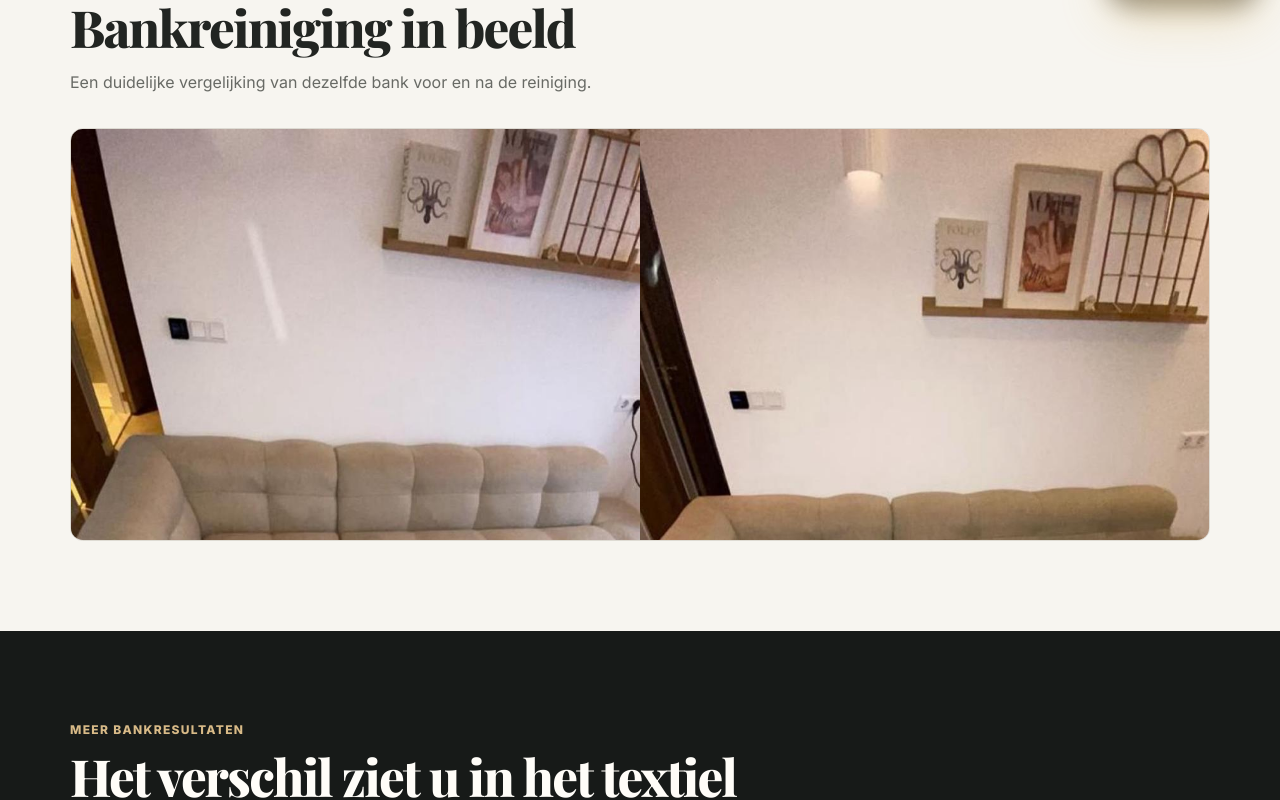
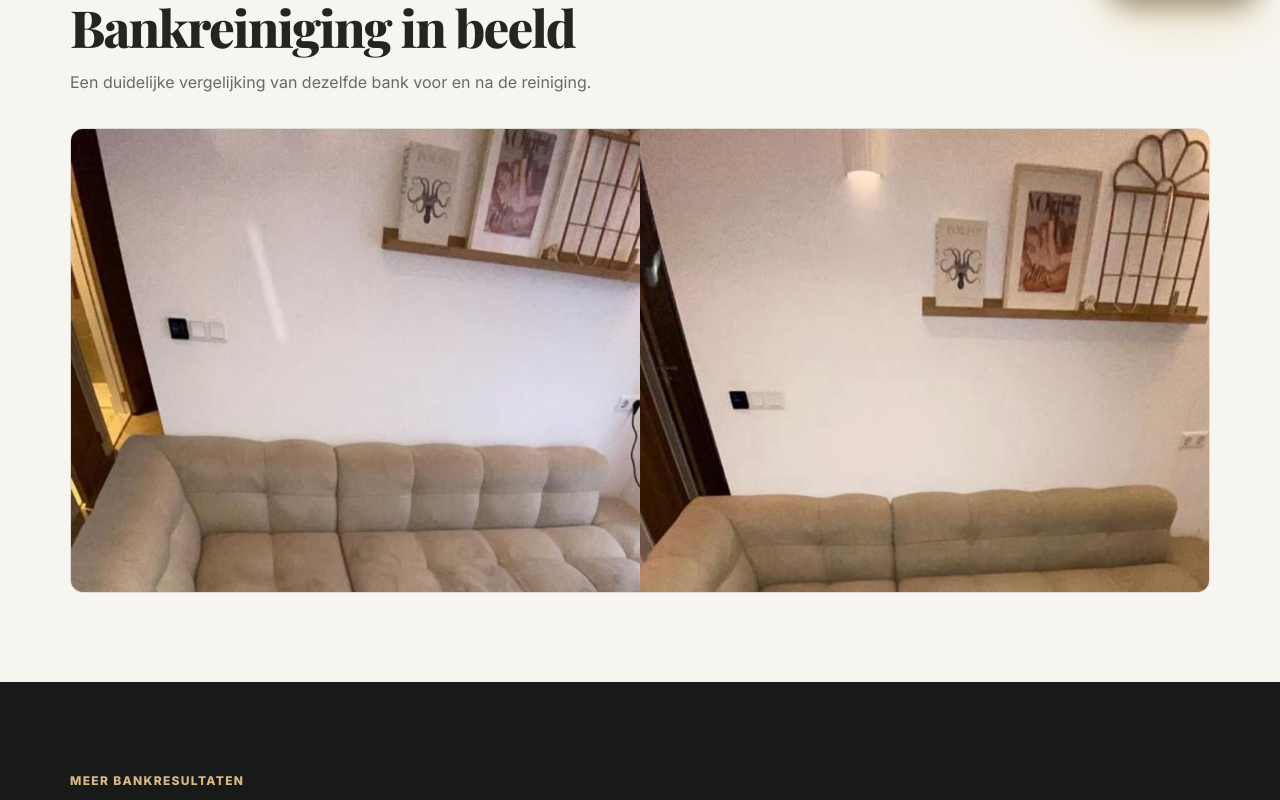
Before and after one commit to twinjml-gif/renew-cleaning, a React (Vite) app: page /resultaten in a window 1280 px wide. Shown: the part 782-1582 px from the top of the page. Built offline with nearby package versions, Linux system fonts and the light colour scheme.

Commit message:
Verbeter zichtbaarheid bankresultaat

```diff
--- a/src/styles/index.css
+++ b/src/styles/index.css
@@ -2125,8 +2125,8 @@ body {
 .results-pair-caption { padding: 1rem 1.1rem 1.15rem; }
 .results-pair-caption h3 { color: var(--results-ink); font-size: 1.12rem; }
 .results-pair-caption p { color: var(--results-muted); font-size: 0.94rem; line-height: 1.6; margin-top: 0.4rem; }
-.results-pair-featured .results-pair-images { height: clamp(270px, 25vw, 350px); min-height: 0; }
-.results-pair-featured img { aspect-ratio: auto; }
+.results-pair-featured .results-pair-images { height: clamp(320px, 29vw, 420px); min-height: 0; }
+.results-pair-featured img { aspect-ratio: auto; object-position: center 65%; }
 .results-banks-section { background: #171a18; color: #f7f5f0; padding-bottom: clamp(3.7rem, 7vw, 6rem); padding-top: clamp(3.7rem, 7vw, 6rem); }
 .results-heading-dark h2 { color: #fffdf8; }
 .results-heading-dark > p:not(.results-kicker) { color: #c9ccc6; }
```
